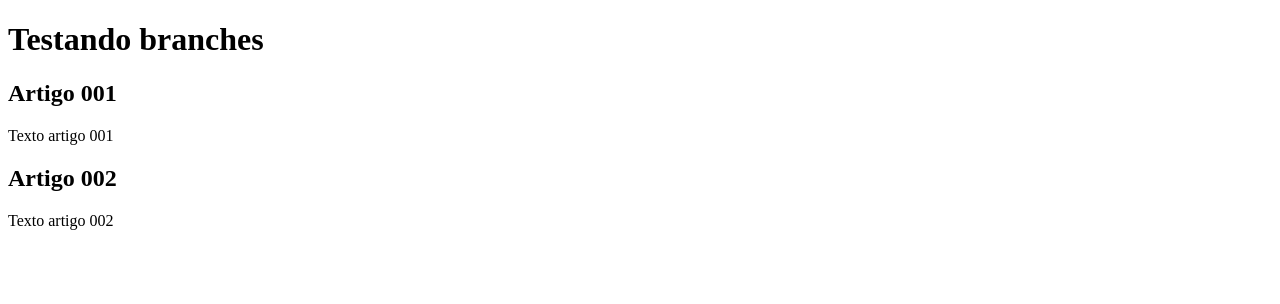
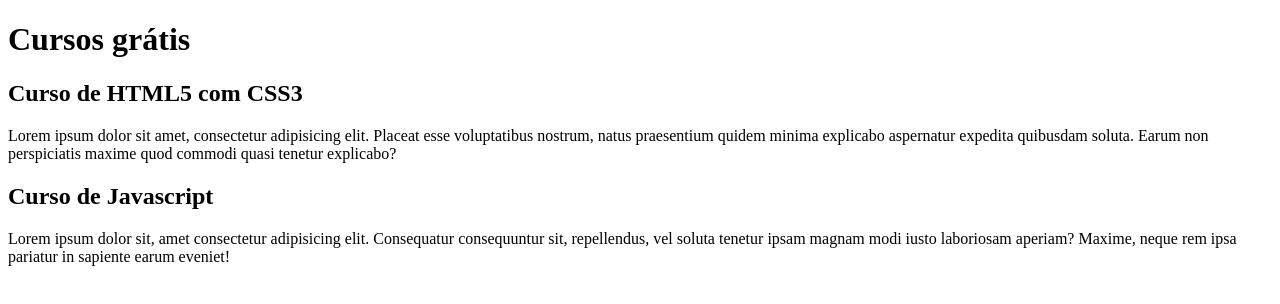
Before and after one commit to camilamuemura/testandobranches, a plain HTML site: page index.html in a window 1280 px wide. Drawn offline with Linux system fonts and the light colour scheme.

Commit message:
comecei  a escrever o conteúdo

```diff
--- a/index.html
+++ b/index.html
@@ -8,15 +8,15 @@
 <body>
     <main>
         <header>
-            <h1>Testando branches</h1>
+            <h1>Cursos grátis</h1>
         </header>
         <article>
-            <h2>Artigo 001</h2>
-            <p>Texto artigo 001</p>
+            <h2>Curso de HTML5 com CSS3</h2>
+            <p>Lorem ipsum dolor sit amet, consectetur adipisicing elit. Placeat esse voluptatibus nostrum, natus praesentium quidem minima explicabo aspernatur expedita quibusdam soluta. Earum non perspiciatis maxime quod commodi quasi tenetur explicabo?</p>
         </article>
         <article>
-            <h2>Artigo 002</h2>
-            <p>Texto artigo 002</p>
+            <h2>Curso de Javascript</h2>
+            <p>Lorem ipsum dolor sit, amet consectetur adipisicing elit. Consequatur consequuntur sit, repellendus, vel soluta tenetur ipsam magnam modi iusto laboriosam aperiam? Maxime, neque rem ipsa pariatur in sapiente earum eveniet!</p>
         </article>
 
     </main>
```
